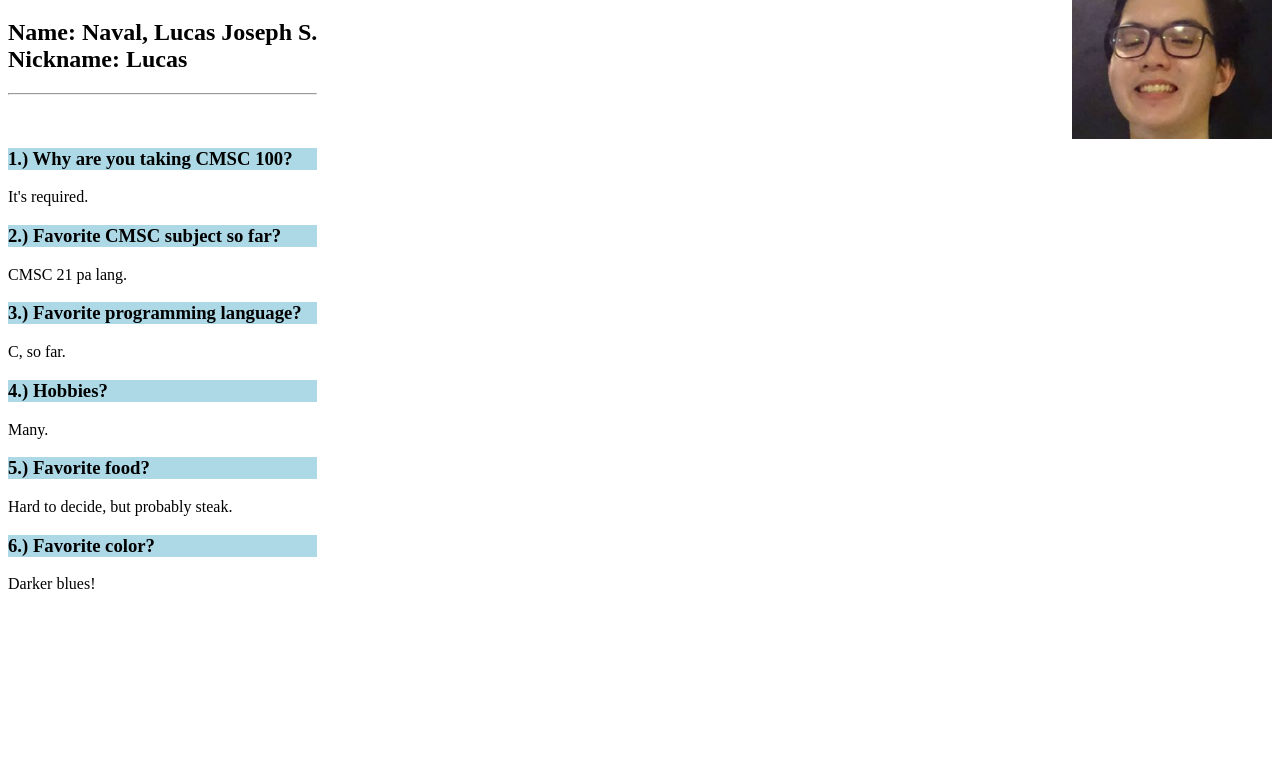
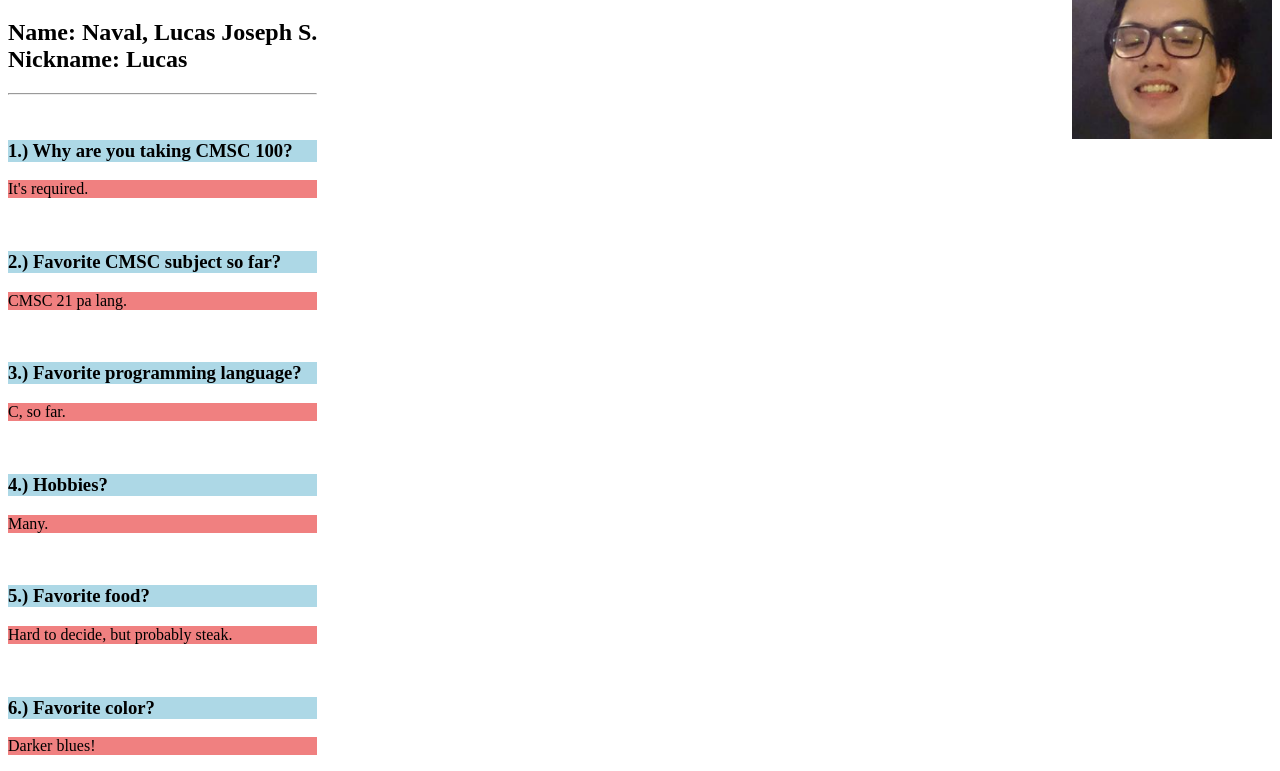
Before and after one commit to IspartaPratapon/ispartapratapon.github.io, a plain HTML site: page index.html in a window 1280 px wide. Shown: the part 69-840 px from the top of the page. Before the commit the page ends 800 px from the top, so only its background shows below. Drawn offline with Linux system fonts and the light colour scheme.

Commit message:
Initial Commit

```diff
--- a/index.html
+++ b/index.html
@@ -5,6 +5,10 @@
 <style>
 h3 {
 	background-color: lightblue;
+}
+
+p {
+	background-color: lightcoral;
 }
 </style>
 </head>
@@ -14,24 +18,22 @@ h3 {
 <h1>About Me</h1>
 
 <h2> Name: Naval, Lucas Joseph S.
-<br>Nickname: Lucas
-</h2>
+<br>Nickname: Lucas</h2>
 
 <hr>
-<p>
+
 <br><h3>1.) Why are you taking CMSC 100?</h3>
-	It's required.
+<p>	It's required.</p>
 <br><h3>2.) Favorite CMSC subject so far?</h3>
-	CMSC 21 pa lang.
+<p>	CMSC 21 pa lang.</p>
 <br><h3>3.) Favorite programming language?</h3>
-	C, so far.
+<p>	C, so far.</p>
 <br><h3>4.) Hobbies?</h3>
-	Many.
+<p>	Many.</p>
 <br><h3>5.) Favorite food?</h3>
-	Hard to decide, but probably steak.
+<p>	Hard to decide, but probably steak.</p>
 <br><h3>6.) Favorite color?</h3>
-	Darker blues!
-</p>
+<p>	Darker blues!</p>
 </div>
 
 <div style="float:right;">
```
